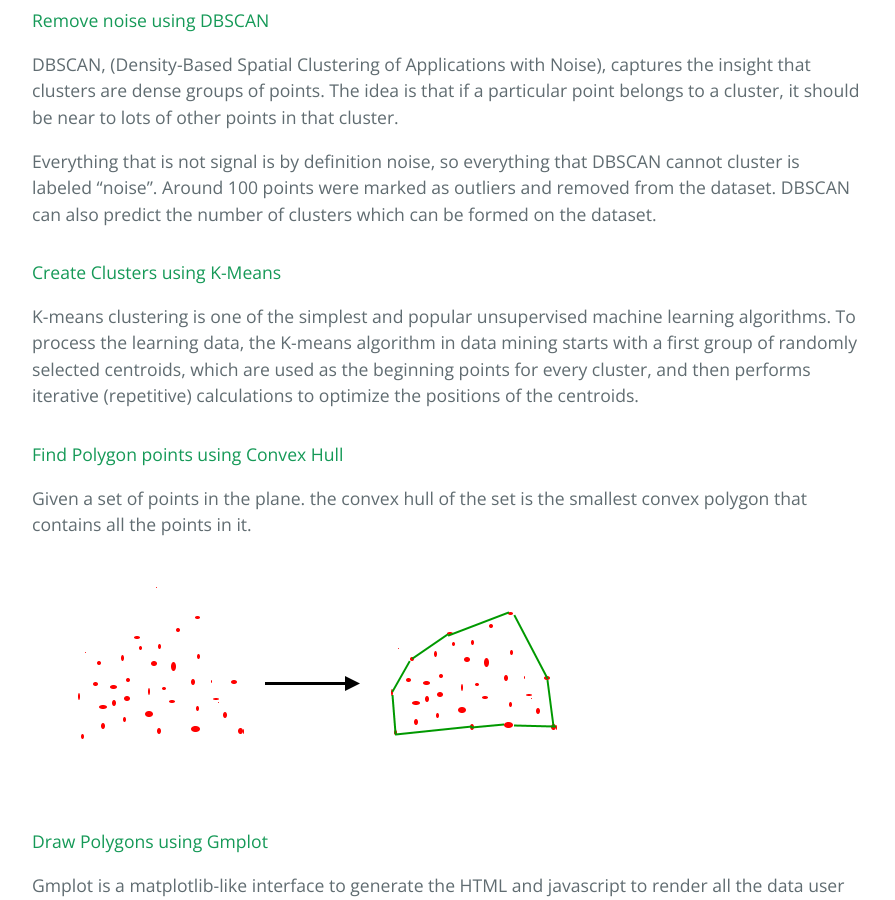
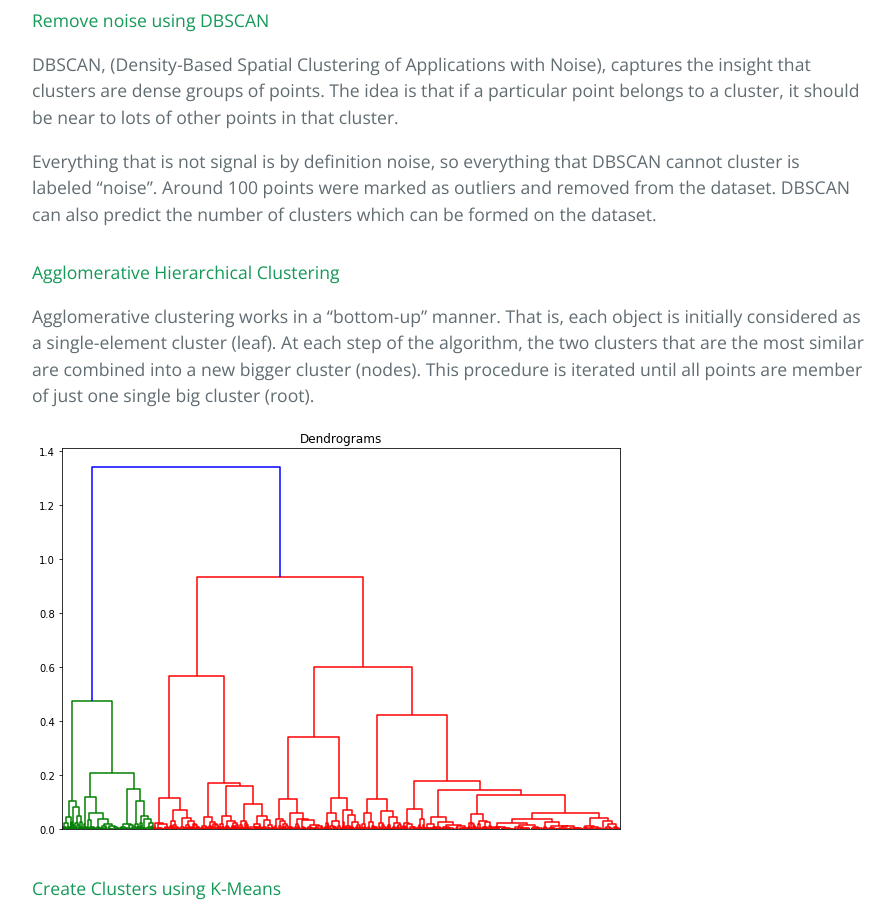
Before and after one commit to aakashjhawar/commercial-centers-using-POI, a Jekyll site: the page built from docs/index.md, in a window 1280 px wide and 900 px high, scrolled down 3347 px. Shown: the whole window, without its empty margins (192-1087 px from the left). Built offline with Jekyll 4.4.1, drawn with Linux system fonts in a browser that asks for light colours.

Commit message:
Added Agglomerative Clustering

```diff
--- a/docs/index.md
+++ b/docs/index.md
@@ -73,6 +73,12 @@ Everything that is not signal is by definition noise, so everything that DBSCAN
 Around 100 points were marked as outliers and removed from the dataset.
 DBSCAN can also predict the number of clusters which can be formed on the dataset.
 
+#### Agglomerative Hierarchical Clustering
+
+Agglomerative clustering works in a “bottom-up” manner. That is, each object is initially considered as a single-element cluster (leaf). At each step of the algorithm, the two clusters that are the most similar are combined into a new bigger cluster (nodes). This procedure is iterated until all points are member of just one single big cluster (root).
+
+![delhi agglomerative hierarchical](./assets/img/delhi-agglomerative.png)
+
 #### Create Clusters using K-Means
 
 K-means clustering is one of the simplest and popular unsupervised machine learning algorithms. To process the learning data, the K-means algorithm in data mining starts with a first group of randomly selected centroids, which are used as the beginning points for every cluster, and then performs iterative (repetitive) calculations to optimize the positions of the centroids.
```
Also changed, not shown: docs/assets/img/delhi-agglomerative.png (added), 2 other files.
